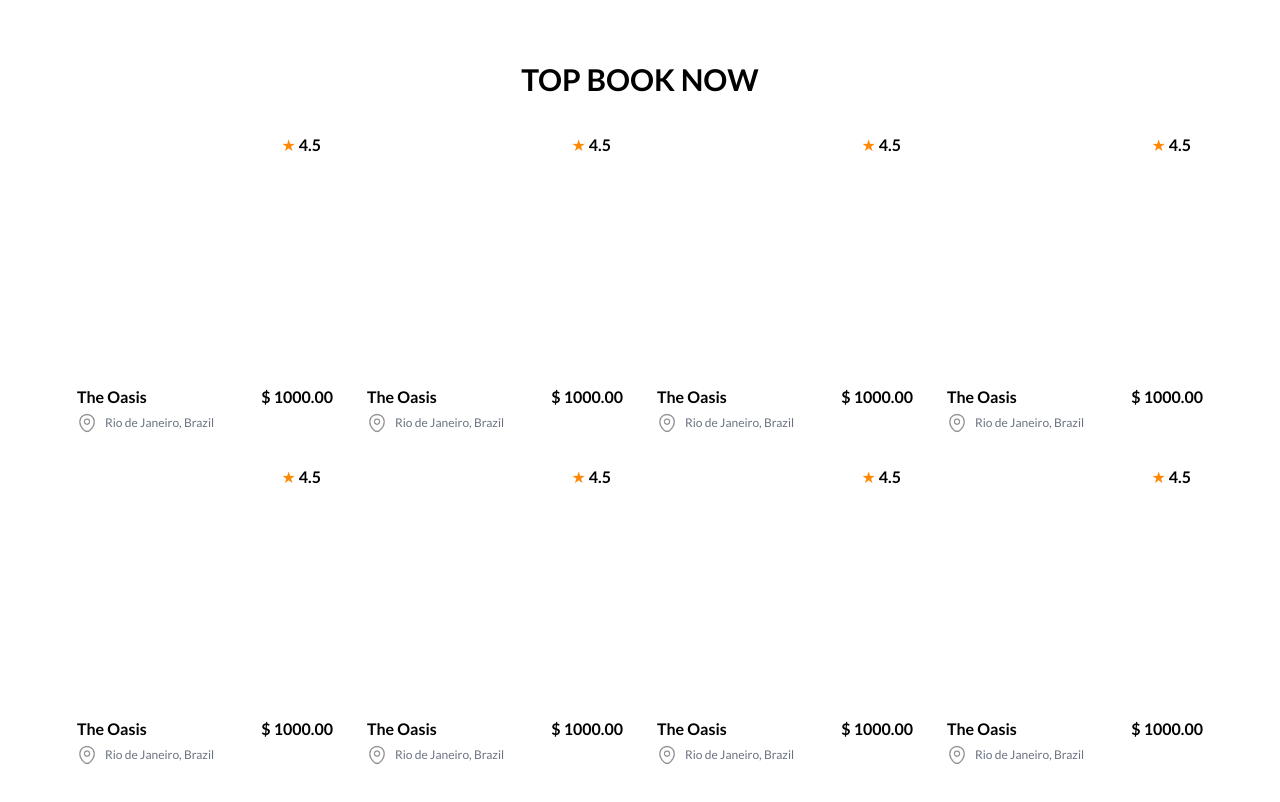
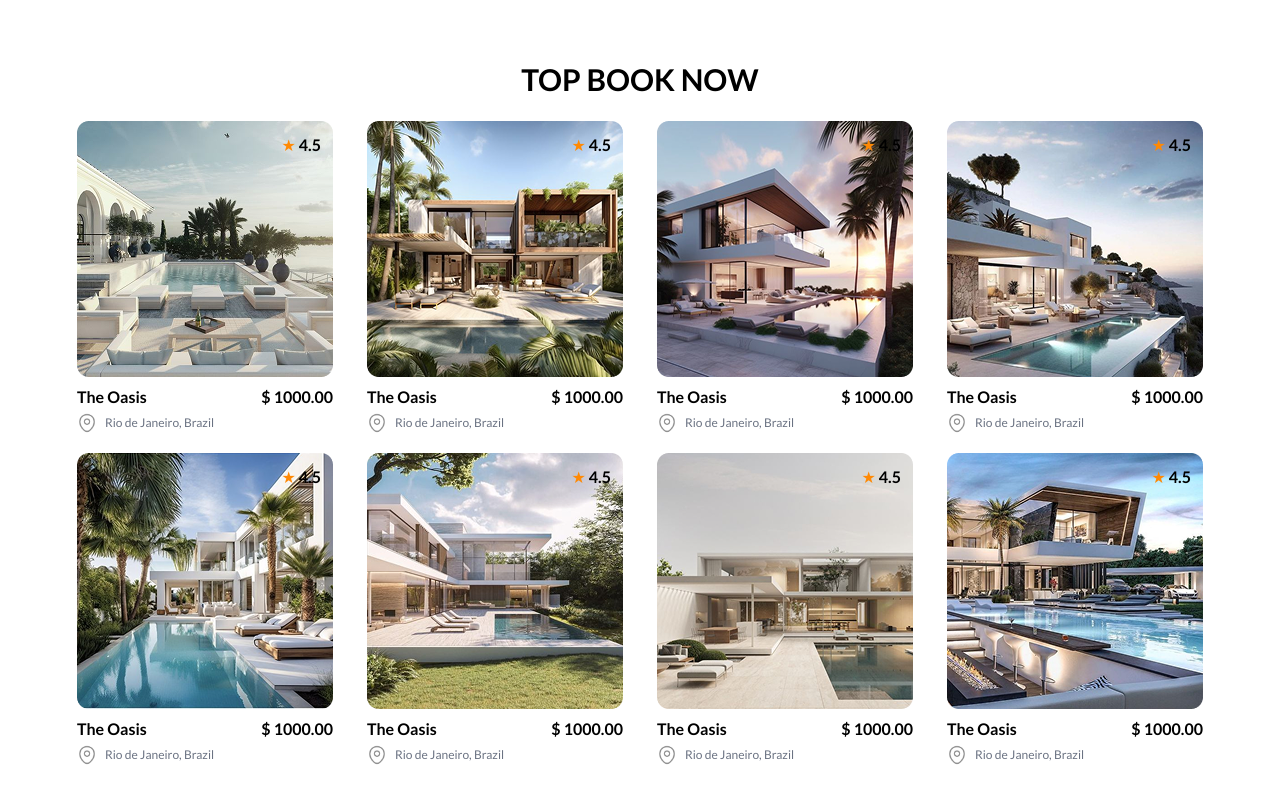
Before and after one commit to shawon787-cyber/Travel-Agency-Website, a plain HTML site: page index.html in a window 1280 px wide. Shown: the part 1128-1930 px from the top of the page. Drawn offline with nearby package versions, Linux system fonts and the light colour scheme; the site is published under a folder, as on GitHub Pages, so addresses that start at the root find nothing.

Commit message:
images added

```diff
--- a/index.html
+++ b/index.html
@@ -21,7 +21,7 @@
     </style>
 </head>
 <body class="bg-white lato">
-    <header class="h-[500px] bg-cover bg-[url('/assets/homes.png')]">
+    <header class="h-[500px] bg-cover bg-[url('./assets/homes.png')]">
         <nav class="flex justify-between container mx-auto p-3">
             <h3 class="font-semibold text-2xl text-white">Acenda</h3>
              <input type="checkbox" id="menu-toggle" class="hidden peer">
@@ -169,7 +169,7 @@
             <div class="grid grid-cols-2 md:grid-cols-4 gap-5 place-items-center mr-8 md:mr-0 mt-6">
                 <!-- Image one -->
                 <div class="flex flex-col gap-2 w-36 md:w-64">
-                <div class="bg-[url('/assets/Rectangle.png')] h-48 w-48 md:h-64 md:w-64 bg-cover">
+                <div class="bg-[url('./assets/Rectangle.png')] h-48 w-48 md:h-64 md:w-64 bg-cover">
                     <div class="flex justify-end p-3">
                         <p><span class="text-orange-400">&#9733;</span> <span class="font-semibold">4.5</span></p>
                     </div>
@@ -188,7 +188,7 @@
                 </div>
             </div>
                 <div class="flex flex-col gap-2 w-36 md:w-64">
-                <div class="bg-[url('/assets/one.png')] h-48 w-48 md:h-64 md:w-64 bg-cover">
+                <div class="bg-[url('./assets/one.png')] h-48 w-48 md:h-64 md:w-64 bg-cover">
                     <div class="flex justify-end p-3">
                         <p><span class="text-orange-400">&#9733;</span> <span class="font-semibold">4.5</span></p>
                     </div>
@@ -205,7 +205,7 @@
                 </div>
             </div>
                 <div class="flex flex-col gap-2 w-36 md:w-64">
-                <div class="bg-[url('/assets/two.png')] h-48 w-48 md:h-64 md:w-64 bg-cover">
+                <div class="bg-[url('./assets/two.png')] h-48 w-48 md:h-64 md:w-64 bg-cover">
                     <div class="flex justify-end p-3">
                         <p><span class="text-orange-400">&#9733;</span> <span class="font-semibold">4.5</span></p>
                     </div>
@@ -221,8 +221,8 @@
                     </div>
                 </div>
             </div>
-                <div class="flex flex-col gap-2 w-36 md:w-64">
-                <div class="bg-[url('/assets/three.png')] h-48 w-48 md:h-64 md:w-64 bg-cover">
+             <div class="flex flex-col gap-2 w-36 md:w-64">
+                <div class="bg-[url('./assets/three.png')] h-48 w-48 md:h-64 md:w-64 bg-cover">
                     <div class="flex justify-end p-3">
                         <p><span class="text-orange-400">&#9733;</span> <span class="font-semibold">4.5</span></p>
                     </div>
@@ -238,8 +238,8 @@
                     </div>
                 </div>
             </div>
-                <div class="flex flex-col gap-2 w-36 md:w-64">
-                <div class="bg-[url('/assets/4.png')] h-48 w-48 md:h-64 md:w-64 bg-cover">
+            <div class="flex flex-col gap-2 w-36 md:w-64">
+                <div class="bg-[url('./assets/4.png')] h-48 w-48 md:h-64 md:w-64 bg-cover">
                     <div class="flex justify-end p-3">
                         <p><span class="text-orange-400">&#9733;</span> <span class="font-semibold">4.5</span></p>
                     </div>
@@ -255,8 +255,8 @@
                     </div>
                 </div>
             </div>
-                <div class="flex flex-col gap-2 w-36 md:w-64">
-                <div class="bg-[url('/assets/5.png')] h-48 w-48 md:h-64 md:w-64 bg-cover">
+             <div class="flex flex-col gap-2 w-36 md:w-64">
+                <div class="bg-[url('./assets/5.png')] h-48 w-48 md:h-64 md:w-64 bg-cover">
                     <div class="flex justify-end p-3">
                         <p><span class="text-orange-400">&#9733;</span> <span class="font-semibold">4.5</span></p>
                     </div>
@@ -272,8 +272,8 @@
                     </div>
                 </div>
             </div>
-                <div class="flex flex-col gap-2 w-36 md:w-64">
-                <div class="bg-[url('/assets/6.png')] h-48 w-48 md:h-64 md:w-64 bg-cover">
+             <div class="flex flex-col gap-2 w-36 md:w-64">
+                <div class="bg-[url('./assets/6.png')] h-48 w-48 md:h-64 md:w-64 bg-cover">
                     <div class="flex justify-end p-3">
                         <p><span class="text-orange-400">&#9733;</span> <span class="font-semibold">4.5</span></p>
                     </div>
@@ -289,8 +289,8 @@
                     </div>
                 </div>
             </div>
-                <div class="flex flex-col gap-2 w-36 md:w-64">
-                <div class="bg-[url('/assets/7.png')] h-48 w-48 md:h-64 md:w-64 bg-cover">
+             <div class="flex flex-col gap-2 w-36 md:w-64">
+                <div class="bg-[url('./assets/7.png')] h-48 w-48 md:h-64 md:w-64 bg-cover">
                     <div class="flex justify-end p-3">
                         <p><span class="text-orange-400">&#9733;</span> <span class="font-semibold">4.5</span></p>
                     </div>
```
